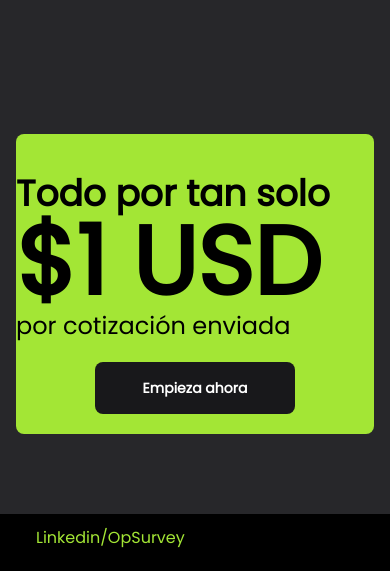
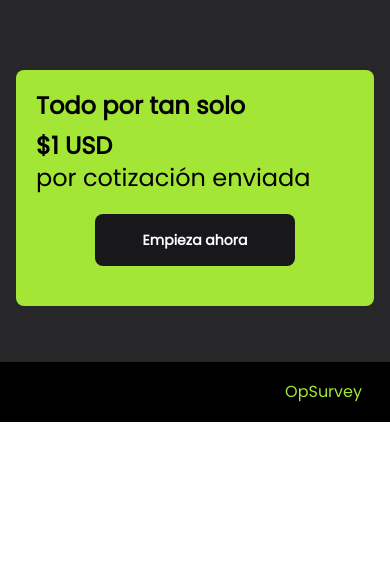
Before and after one commit to OpSurvey/web-app, a Next.js app: page / in a window 390 px wide. Shown: the part 2611-3182 px from the top of the page. After the commit the page ends 3033 px from the top, so only its background shows below. Built offline with nearby package versions, Linux system fonts and the light colour scheme.

Commit message:
responsive footer

```diff
--- a/components/FooterLanding.jsx
+++ b/components/FooterLanding.jsx
@@ -3,17 +3,15 @@ import Link from "next/link";
 export default function FooterLanding() {
   return (
     <>
-      <footer className="bg-black h-[60px] xs:p-3 md:flex flex-row md:items-center md:justify-between md:p-6">
-        <span className="xs:pl-6 md:pl-36 text-base text-lime-400 sm:text-center">
+      <footer className="bg-black h-[60px] flex flex-row items-center justify-between p-2 xs:p-3 md:flex md:flex-row md:items-center md:justify-between md:p-6">
+        <span className="text-base invisible text-lime-400 text-center md:visible md:pl-10">
           <Link href="https://www.linkedin.com/">
             <a className="hover:underline">Linkedin/OpSurvey</a>
           </Link>
         </span>
-        <span className="md:pr-36 flex flex-wrap items-center text-base text-lime-400">
+        <span className="md:pr-12 flex flex-wrap items-center text-base text-lime-400">
           <Link href="/">
-            <a className="xs:invisible md:visible mr-4 hover:underline md:mr-6">
-              OpSurvey
-            </a>
+            <a className="md:visible mr-4 hover:underline md:mr-6">OpSurvey</a>
           </Link>
         </span>
       </footer>
--- a/components/HowToUseCard.jsx
+++ b/components/HowToUseCard.jsx
@@ -19,7 +19,7 @@ export default function HowToUseCard(props) {
               className={`"flex flex-col justify-center align-middle content-center pt-6 h-[200px] md:h-36 md:rounded-lg ${props.backgroundColor} leading-normal"`}
             >
               <p
-                className={`"text-basic md:text-basic lg:text-basic xl:text-lg 2xl:text-xl text-center font-bold align-middle tracking-tight" ${props.textColor} `}
+                className={`"text-basic md:text-basic lg:text-basic xl:text-lg 2xl:text-xl text-center font-bold align-middle tracking-tight" ${props.textColor}`}
               >
                 {props.content}
               </p>
--- a/pages/index.jsx
+++ b/pages/index.jsx
@@ -69,7 +69,7 @@ export default function Home() {
 
         {width > 900 ? (
           <>
-            <section name="clientsOpinion" className="pt-16">
+            <section name="clientsOpinion" className="pt-6 lg:ml-10">
               <p className="text-2xl text-center text-white md:text-4xl mb-6">
                 Lo que dicen nuestros Clientes
               </p>
@@ -104,7 +104,7 @@ export default function Home() {
         ) : (
           <section
             name="clientsOpinion"
-            className="hidden pt-16 md:mx-2 lg:mx-8"
+            className="hidden pt-16 md:mx-2 lg:mx-8 "
           >
             <p className="text-2xl text-center text-white md:text-4xl mb-6">
               Lo que dicen nuestros Clientes
@@ -137,12 +137,18 @@ export default function Home() {
 
         <article
           name="greenCard"
-          className="mt-36 bg-lime-400 pt-10 rounded-lg my-16 md:flex md:justify-between md:p-16"
+          className="p-5 mt-20 mb-10 bg-lime-400 rounded-lg md:flex md:justify-between md:p-16 xl:ml-12"
         >
           <div className="">
-            <p className="align-middle text-4xl font-bold">Todo por tan solo</p>
-            <h1 className="text-8xl font-black">$1 USD</h1>
-            <p className="text-2xl font-medium">por cotización enviada</p>
+            <p className="align-middle text-2xl font-bold md:text-4xl pb-2">
+              Todo por tan solo
+            </p>
+            <h1 className="text-2xl font-black md:text-4xl lg:text-5xl">
+              $1 USD
+            </h1>
+            <p className="text-2xl font-medium md:pt-2">
+              por cotización enviada
+            </p>
           </div>
           <div className="sx:w-full flex justify-center items-center flex-col p-5">
             <Link href="./quoter">
```
